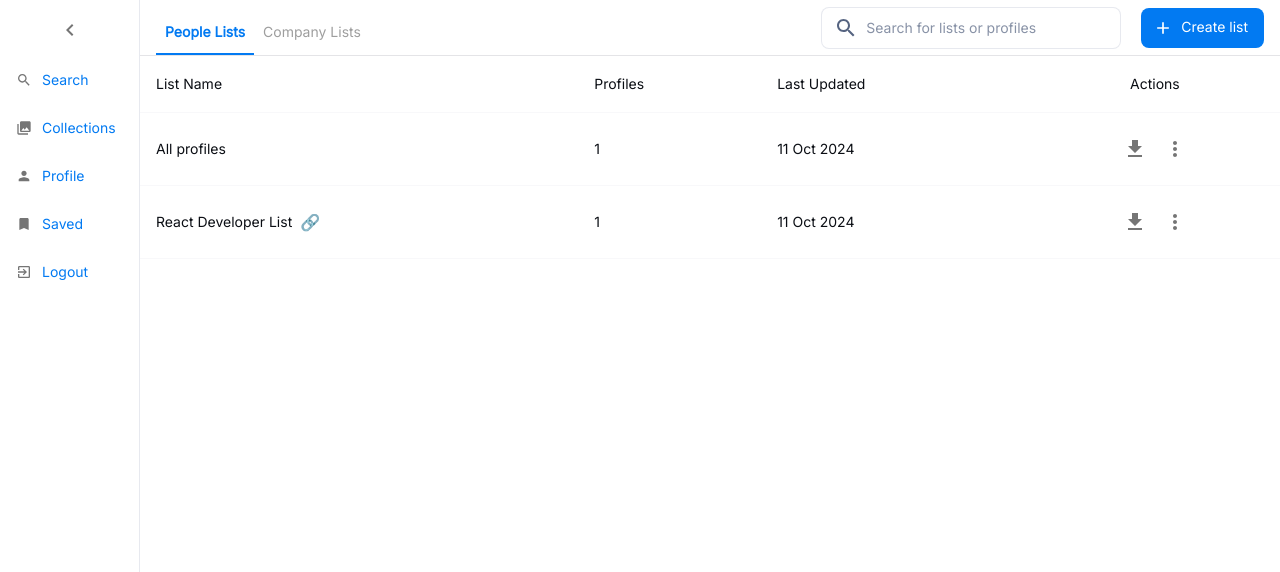
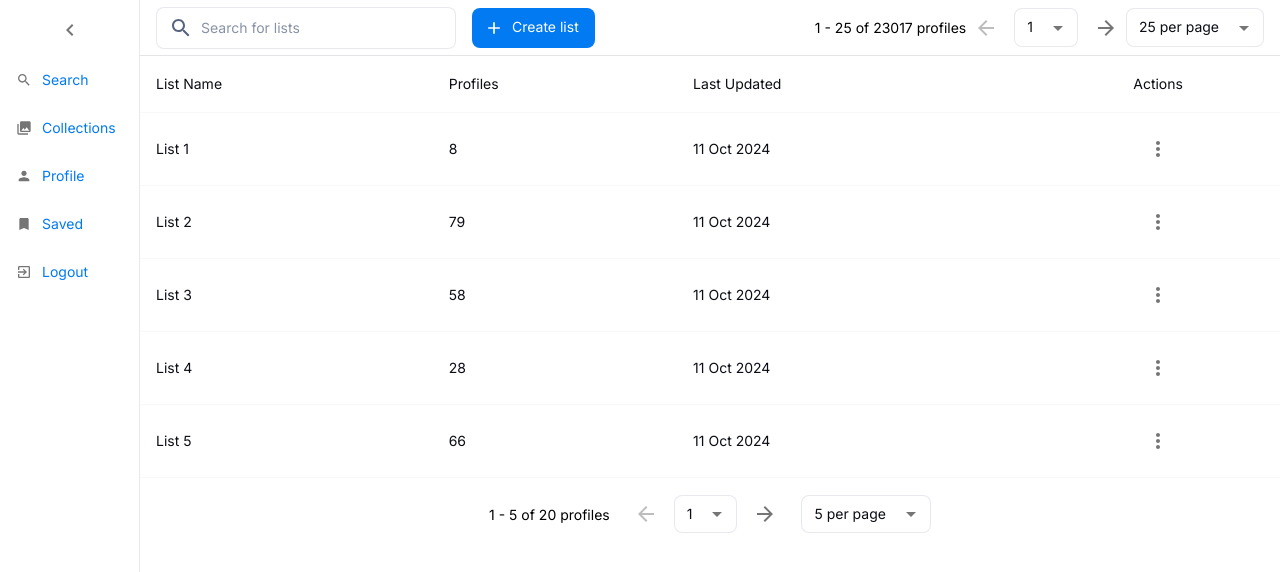
Before and after one commit to jayanthbondi/talenscout, a React (Vite) app: page /collection in a window 1280 px wide. Shown: the top 572 px of the page. Built offline with nearby package versions, Linux system fonts and the light colour scheme.

Commit message:
Fix CollectionPage Layout

```diff
--- a/src/components/collection/CollectionHeader.jsx
+++ b/src/components/collection/CollectionHeader.jsx
@@ -2,8 +2,6 @@ import React, { useState } from "react";
 import {
   Box,
   Button,
-  Tab,
-  Tabs,
   TextField,
   InputAdornment,
   Dialog,
@@ -13,85 +11,74 @@ import {
   IconButton,
   Snackbar,
   Alert,
+  Select,
+  MenuItem,
+  Typography,
 } from "@mui/material";
-import { SearchOutlined, Add, Close } from "@mui/icons-material";
+import {
+  SearchOutlined,
+  Add,
+  Close,
+  ArrowBack,
+  ArrowForward,
+} from "@mui/icons-material";
 
 export default function CollectionHeader() {
-  const [activeTab, setActiveTab] = useState(0);
   const [openCreateList, setOpenCreateList] = useState(false);
   const [showSnackbar, setShowSnackbar] = useState(false);
+  const [currentPage, setCurrentPage] = useState(1);
+  const [profilesPerPage, setProfilesPerPage] = useState(25);
+  const totalProfiles = 23017; // Dummy total profiles count
 
-  const handleTabChange = (event, newValue) => {
-    setActiveTab(newValue);
-  };
+  const totalPages = Math.ceil(totalProfiles / profilesPerPage);
 
-  const handleOpenCreateList = () => {
-    setOpenCreateList(true);
-  };
-
-  const handleCloseCreateList = () => {
-    setOpenCreateList(false);
-  };
-
+  const handleOpenCreateList = () => setOpenCreateList(true);
+  const handleCloseCreateList = () => setOpenCreateList(false);
   const handleCreateList = () => {
     setOpenCreateList(false);
     setShowSnackbar(true);
   };
+  const handleCloseSnackbar = () => setShowSnackbar(false);
 
-  const handleCloseSnackbar = () => {
-    setShowSnackbar(false);
+  const handlePageChange = (event) => {
+    setCurrentPage(parseInt(event.target.value, 10));
   };
+
+  const handleNextPage = () => {
+    if (currentPage < totalPages) setCurrentPage((prev) => prev + 1);
+  };
+
+  const handlePreviousPage = () => {
+    if (currentPage > 1) setCurrentPage((prev) => prev - 1);
+  };
+
+  const handleProfilesPerPageChange = (event) => {
+    setProfilesPerPage(event.target.value);
+    setCurrentPage(1); // Reset to page 1 when changing profiles per page
+  };
+
+  const startIndex = (currentPage - 1) * profilesPerPage + 1;
+  const endIndex = Math.min(startIndex + profilesPerPage - 1, totalProfiles);
 
   return (
     <Box
       display="flex"
+      gap={2}
+      px={2}
+      py={1}
+      height="100%"
       justifyContent="space-between"
-      alignItems="center"
-      px={2}
-      height="100%"
     >
-      {/* Left Section: Tabs */}
-      <Tabs
-        value={activeTab}
-        onChange={handleTabChange}
-        aria-label="Collection Tabs"
-        TabIndicatorProps={{
-          style: {
-            backgroundColor: "primary.main",
-            height: "2px",
-          },
-        }}
-        sx={{ alignSelf: "flex-end" }}
-      >
-        <Tab
-          label="People Lists"
-          sx={{
-            textTransform: "none",
-            color: activeTab === 0 ? "primary.main" : "#9e9e9e",
-            fontWeight: activeTab === 0 ? "bold" : "normal",
-          }}
-        />
-        <Tab
-          label="Company Lists"
-          sx={{
-            textTransform: "none",
-            color: activeTab === 1 ? "primary.main" : "#9e9e9e",
-            fontWeight: activeTab === 1 ? "bold" : "normal",
-          }}
-        />
-      </Tabs>
-
-      {/* Middle Section: Search */}
       <Box
         display="flex"
         justifyContent="space-between"
         alignItems="center"
-        sx={{ gap: "20px" }}
+        gap={2}
       >
         <TextField
           variant="outlined"
           size="small"
-          placeholder="Search for lists or profiles"
+          placeholder="Search for lists"
           InputProps={{
             startAdornment: (
               <InputAdornment position="start">
@@ -101,8 +88,6 @@ export default function CollectionHeader() {
           }}
           sx={{ width: 300 }}
         />
-
-        {/* Right Section: Create List Button */}
         <Button
           variant="contained"
           startIcon={<Add />}
@@ -112,7 +97,51 @@ export default function CollectionHeader() {
         </Button>
       </Box>
 
-      {/* Create List Modal */}
+      <Box display="flex" justifyContent="space-between" alignItems="center">
+        <Typography>
+          {startIndex} - {endIndex} of {totalProfiles} profiles
+        </Typography>
+
+        <Box display="flex" alignItems="center" gap={1}>
+          <IconButton onClick={handlePreviousPage} disabled={currentPage === 1}>
+            <ArrowBack />
+          </IconButton>
+
+          <Select
+            value={currentPage}
+            onChange={handlePageChange}
+            size="small"
+            sx={{ minWidth: 60 }}
+          >
+            {Array.from({ length: totalPages }, (_, i) => (
+              <MenuItem key={i + 1} value={i + 1}>
+                {i + 1}
+              </MenuItem>
+            ))}
+          </Select>
+
+          <IconButton
+            onClick={handleNextPage}
+            disabled={currentPage === totalPages}
+          >
+            <ArrowForward />
+          </IconButton>
+        </Box>
+
+        <Select
+          value={profilesPerPage}
+          onChange={handleProfilesPerPageChange}
+          size="small"
+          sx={{ minWidth: 100 }}
+        >
+          {[25, 50, 100].map((size) => (
+            <MenuItem key={size} value={size}>
+              {size} per page
+            </MenuItem>
+          ))}
+        </Select>
+      </Box>
+
       <Dialog
         open={openCreateList}
         onClose={handleCloseCreateList}
@@ -153,10 +182,8 @@ export default function CollectionHeader() {
         </DialogActions>
       </Dialog>
 
-      {/* Snackbar Alert for Success */}
       <Snackbar
         open={showSnackbar}
-        // open
         autoHideDuration={5000}
         onClose={handleCloseSnackbar}
         anchorOrigin={{ vertical: "top", horizontal: "right" }}
@@ -164,10 +191,9 @@ export default function CollectionHeader() {
         <Alert
           onClose={handleCloseSnackbar}
           severity="success"
-          // variant="filled"
           sx={{ width: "100%" }}
         >
-          List created successfully.
+          List created successfully
         </Alert>
       </Snackbar>
     </Box>
--- a/src/components/collection/CollectionList.jsx
+++ b/src/components/collection/CollectionList.jsx
@@ -1,5 +1,6 @@
-import React from "react";
+import React, { useState } from "react";
 import {
+  Box,
   Table,
   TableBody,
   TableCell,
@@ -7,34 +8,134 @@ import {
   TableHead,
   TableRow,
   IconButton,
-  Avatar,
-  Box,
+  Popover,
+  List,
+  ListItem,
+  ListItemIcon,
+  ListItemText,
+  Dialog,
+  DialogActions,
+  DialogContent,
+  DialogTitle,
+  TextField,
+  Button,
+  MenuItem,
+  Select,
+  Typography,
 } from "@mui/material";
-import { Download, MoreVert } from "@mui/icons-material";
+import {
+  MoreVert,
+  Edit,
+  Delete,
+  Close,
+  ArrowBack,
+  ArrowForward,
+} from "@mui/icons-material";
 import { Link } from "react-router-dom";
 
 export default function CollectionList() {
-  // Dummy data for collection
-  const collections = [
-    {
-      id: 1,
-      listName: "All profiles",
-      profiles: 1,
+  const [anchorEl, setAnchorEl] = useState(null);
+  const [selectedCollection, setSelectedCollection] = useState(null);
+  const [editModalOpen, setEditModalOpen] = useState(false);
+  const [deleteModalOpen, setDeleteModalOpen] = useState(false);
+  const [newName, setNewName] = useState("");
+  const [currentPage, setCurrentPage] = useState(1);
+  const [profilesPerPage, setProfilesPerPage] = useState(5);
+
+  const collections = Array.from({ length: 20 }, (_, index) => ({
+    id: index + 1,
+    listName: `List ${index + 1}`,
+    profiles: Math.floor(Math.random() * 100),
     lastUpdated: "11 Oct 2024",
-      shared: false,
-    },
-    {
-      id: 2,
-      listName: "React Developer List",
-      profiles: 1,
-      lastUpdated: "11 Oct 2024",
-      shared: true,
-    },
-  ];
+    shared: Boolean(index % 2),
+  }));
+
+  const indexOfLastProfile = currentPage * profilesPerPage;
+  const indexOfFirstProfile = indexOfLastProfile - profilesPerPage;
+  const currentCollections = collections.slice(
+    indexOfFirstProfile,
+    indexOfLastProfile
+  );
+  const totalPages = Math.ceil(collections.length / profilesPerPage);
+
+  const handlePageChange = (event, value) => setCurrentPage(value);
+  const handleProfilesPerPageChange = (event) => {
+    setProfilesPerPage(event.target.value);
+    setCurrentPage(1);
+  };
+
+  const handleMoreClick = (event, collection) => {
+    setAnchorEl(event.currentTarget);
+    setSelectedCollection(collection);
+  };
+
+  const handleClose = () => setAnchorEl(null);
+
+  const handleEditModalOpen = () => {
+    setNewName(selectedCollection?.listName || "");
+    setEditModalOpen(true);
+    handleClose();
+  };
+
+  const handleDeleteModalOpen = (collection) => {
+    setSelectedCollection(collection);
+    setDeleteModalOpen(true);
+    handleClose();
+  };
+
+  const handleEdit = () => setEditModalOpen(false);
+  const handleDelete = () => setDeleteModalOpen(false);
 
   return (
+    <Box>
       <TableContainer>
-      <Table aria-label="Collection List Table">
+        <CollectionTable
+          currentCollections={currentCollections}
+          anchorEl={anchorEl}
+          handleMoreClick={handleMoreClick}
+          handleEditModalOpen={handleEditModalOpen}
+          handleDeleteModalOpen={handleDeleteModalOpen}
+          handleClose={handleClose}
+        />
+      </TableContainer>
+      <PaginationSection
+        currentPage={currentPage}
+        totalPages={totalPages}
+        profilesPerPage={profilesPerPage}
+        collections={collections}
+        handlePageChange={handlePageChange}
+        handleProfilesPerPageChange={handleProfilesPerPageChange}
+      />
+      <EditModal
+        open={editModalOpen}
+        handleClose={() => setEditModalOpen(false)}
+        newName={newName}
+        setNewName={setNewName}
+        handleEdit={handleEdit}
+      />
+      <DeleteConfirmationModal
+        open={deleteModalOpen}
+        handleClose={() => setDeleteModalOpen(false)}
+        collectionName={selectedCollection?.listName}
+        handleDelete={handleDelete}
+      />
+    </Box>
+  );
+}
+
+function CollectionTable({
+  currentCollections,
+  anchorEl,
+  handleMoreClick,
+  handleEditModalOpen,
+  handleDeleteModalOpen,
+  handleClose,
+}) {
+  const open = Boolean(anchorEl);
+  const id = open ? "simple-popover" : undefined;
+
+  return (
+    <Table>
       <TableHead>
         <TableRow>
           <TableCell>List Name</TableCell>
@@ -44,39 +145,178 @@ export default function CollectionList() {
         </TableRow>
       </TableHead>
       <TableBody>
-          {collections.map((collection) => (
+        {currentCollections.map((collection) => (
           <TableRow key={collection.id}>
             <TableCell>
               <Box display="flex" alignItems="center">
                 <Link to="#" style={{ marginRight: 8 }}>
                   {collection.listName}
                 </Link>
-                  {/* Display chain link icon if the list is shared */}
-                  {collection.shared && (
-                    <span
-                      role="img"
-                      aria-label="shared"
-                      style={{ fontSize: "16px" }}
-                    >
-                      🔗
-                    </span>
-                  )}
               </Box>
             </TableCell>
             <TableCell>{collection.profiles}</TableCell>
             <TableCell>{collection.lastUpdated}</TableCell>
             <TableCell align="center">
-                <IconButton>
-                  <Download />
-                </IconButton>
-                <IconButton>
+              <IconButton onClick={(e) => handleMoreClick(e, collection)}>
                 <MoreVert />
               </IconButton>
+              <Popover
+                // id={id}
+                open={open}
+                anchorEl={anchorEl}
+                onClose={handleClose}
+                anchorOrigin={{ vertical: "bottom", horizontal: "center" }}
+                transformOrigin={{ vertical: "top", horizontal: "center" }}
+              >
+                <List>
+                  <ListItem
+                    button
+                    onClick={handleEditModalOpen}
+                    sx={{ gap: 1, cursor: "pointer" }}
+                  >
+                    <ListItemIcon>
+                      <Edit fontSize="small" />
+                    </ListItemIcon>
+                    <ListItemText primary="Edit" />
+                  </ListItem>
+                  <ListItem
+                    button
+                    onClick={() => handleDeleteModalOpen(collection)}
+                    sx={{ gap: 1, cursor: "pointer" }}
+                  >
+                    <ListItemIcon>
+                      <Delete fontSize="small" />
+                    </ListItemIcon>
+                    <ListItemText primary="Delete" />
+                  </ListItem>
+                </List>
+              </Popover>
             </TableCell>
           </TableRow>
         ))}
       </TableBody>
     </Table>
-    </TableContainer>
   );
 }
+
+function PaginationSection({
+  currentPage,
+  totalPages,
+  profilesPerPage,
+  collections,
+  handlePageChange,
+  handleProfilesPerPageChange,
+}) {
+  return (
+    <Box
+      display="flex"
+      justifyContent="center"
+      alignItems="center"
+      mt={2}
+      gap={2}
+    >
+      <Typography>
+        {currentPage * profilesPerPage - profilesPerPage + 1} -{" "}
+        {Math.min(currentPage * profilesPerPage, collections.length)} of{" "}
+        {collections.length} profiles
+      </Typography>
+      <Box display="flex" alignItems="center" gap={1}>
+        <IconButton
+          onClick={() => handlePageChange(null, currentPage - 1)}
+          disabled={currentPage === 1}
+        >
+          <ArrowBack />
+        </IconButton>
+        <Select
+          value={currentPage}
+          onChange={(e) => handlePageChange(e, parseInt(e.target.value, 10))}
+          size="small"
+        >
+          {Array.from({ length: totalPages }, (_, i) => (
+            <MenuItem key={i + 1} value={i + 1}>
+              {i + 1}
+            </MenuItem>
+          ))}
+        </Select>
+        <IconButton
+          onClick={() => handlePageChange(null, currentPage + 1)}
+          disabled={currentPage === totalPages}
+        >
+          <ArrowForward />
+        </IconButton>
+      </Box>
+      <Select
+        value={profilesPerPage}
+        onChange={handleProfilesPerPageChange}
+        size="small"
+      >
+        {[5, 10, 15, 20].map((size) => (
+          <MenuItem key={size} value={size}>
+            {size} per page
+          </MenuItem>
+        ))}
+      </Select>
+    </Box>
+  );
+}
+
+function EditModal({ open, handleClose, newName, setNewName, handleEdit }) {
+  return (
+    <Dialog open={open} onClose={handleClose} maxWidth="xs" fullWidth>
+      <DialogTitle>
+        Edit Collection Name
+        <IconButton
+          onClick={handleClose}
+          sx={{ position: "absolute", right: 8, top: 8 }}
+        >
+          <Close />
+        </IconButton>
+      </DialogTitle>
+      <DialogContent>
+        <TextField
+          autoFocus
+          margin="dense"
+          fullWidth
+          value={newName}
+          onChange={(e) => setNewName(e.target.value)}
+        />
+      </DialogContent>
+      <DialogActions>
+        <Button onClick={handleClose}>Cancel</Button>
+        <Button variant="contained" onClick={handleEdit}>
+          Save
+        </Button>
+      </DialogActions>
+    </Dialog>
+  );
+}
+
+function DeleteConfirmationModal({
+  open,
+  handleClose,
+  collectionName,
+  handleDelete,
+}) {
+  return (
+    <Dialog open={open} onClose={handleClose}>
+      <DialogTitle>
+        Delete Collection
+        <IconButton
+          onClick={handleClose}
+          sx={{ position: "absolute", right: 8, top: 8 }}
+        >
+          <Close />
+        </IconButton>
+      </DialogTitle>
+      <DialogContent>
+        Are you sure you want to delete the collection "{collectionName}"?
+      </DialogContent>
+      <DialogActions>
+        <Button onClick={handleClose}>Cancel</Button>
+        <Button variant="contained" color="error" onClick={handleDelete}>
+          Confirm
+        </Button>
+      </DialogActions>
+    </Dialog>
+  );
+}
--- a/src/pages/CollectionPage.jsx
+++ b/src/pages/CollectionPage.jsx
@@ -10,7 +10,7 @@ const CollectionPage = () => {
       >
         <CollectionHeader />
       </Box>
-      <Box height="calc(100vh - 56px)">
+      <Box height="calc(100vh - 56px)" overflow="auto">
         <CollectionList />
       </Box>
     </Box>
```
Lines whose indentation alone changed are shown as unchanged.
